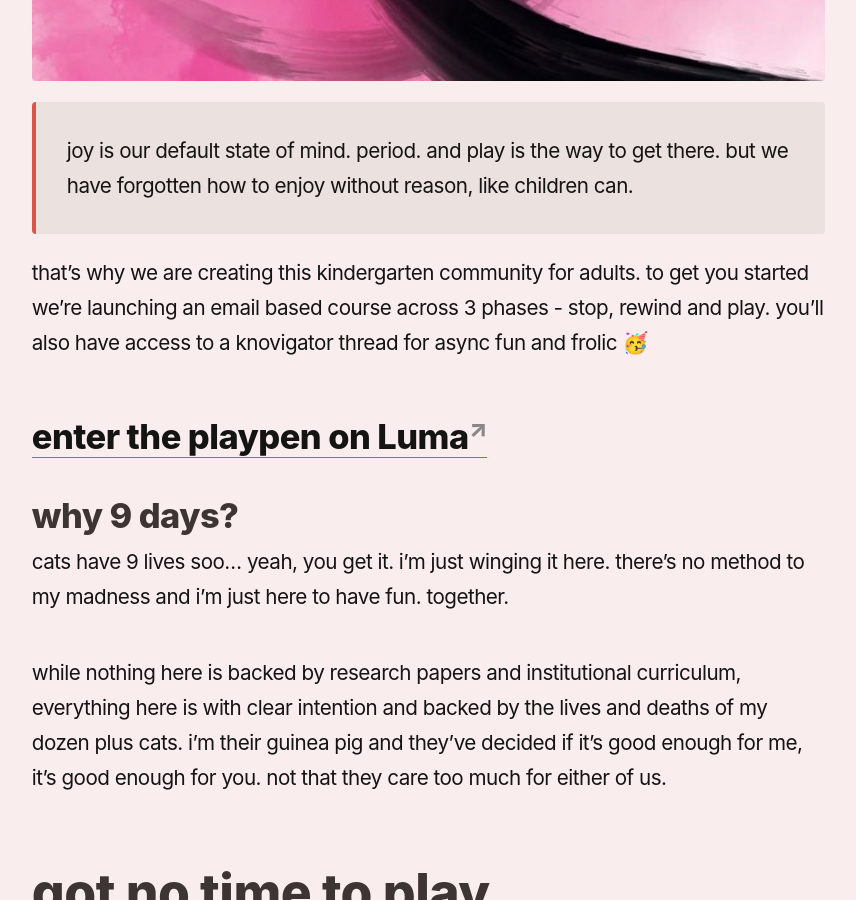
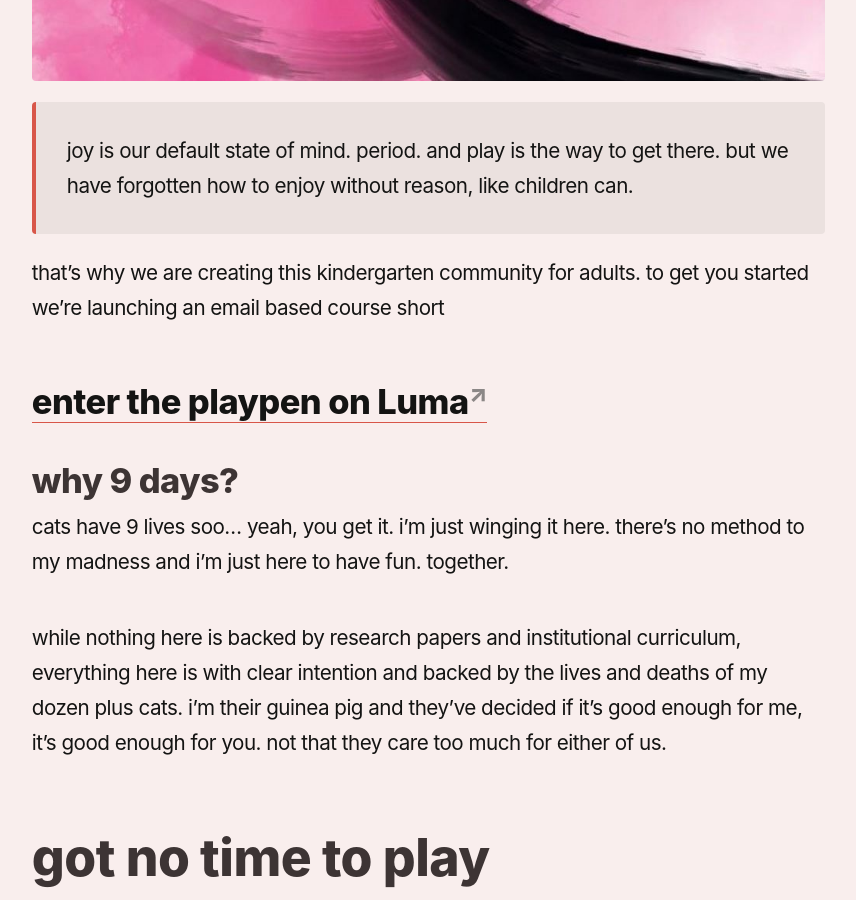
Before and after one commit to reddy2go/redgarden, a Jekyll site: the page built from _notes/playpen.md, in a window 1280 px wide and 900 px high, scrolled down 671 px. Shown: the whole window, without its empty margins (45-901 px from the left). Built offline with Jekyll 4.4.1, drawn with Linux system fonts in a browser that asks for light colours; some web fonts are replaced; Markdown is read by kramdown in place of the engine named in the settings.

Commit message:
auto commit

```diff
--- a/_notes/playpen.md
+++ b/_notes/playpen.md
@@ -8,7 +8,7 @@
 
 > joy is our default state of mind. period. and play is the way to get there. but we have forgotten how to enjoy without reason, like children can.
 
-that’s why we are creating this kindergarten community for adults. to get you started we're launching an email based course across 3 phases - stop, rewind and play. you’ll also have access to a knovigator thread for async fun and frolic 🥳
+that’s why we are creating this kindergarten community for adults. to get you started we're launching an email based course short
 
 ### [enter the playpen on Luma](https://lu.ma/community/com-bTQQ4bGoEThBj51)
 
```
